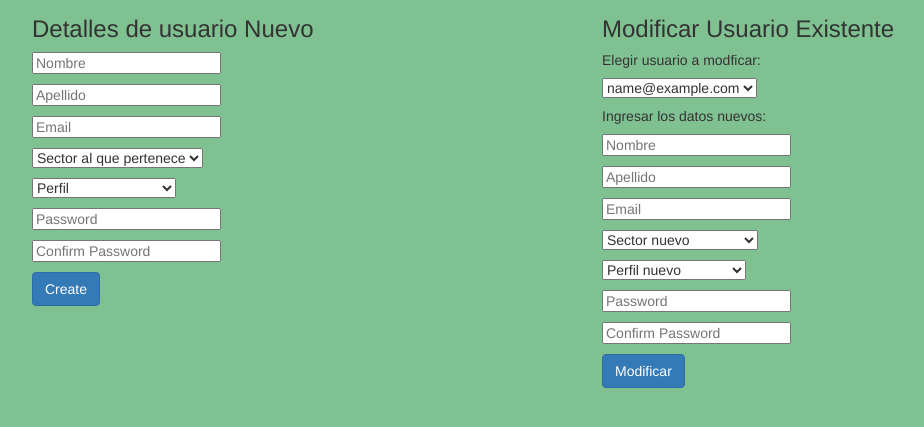
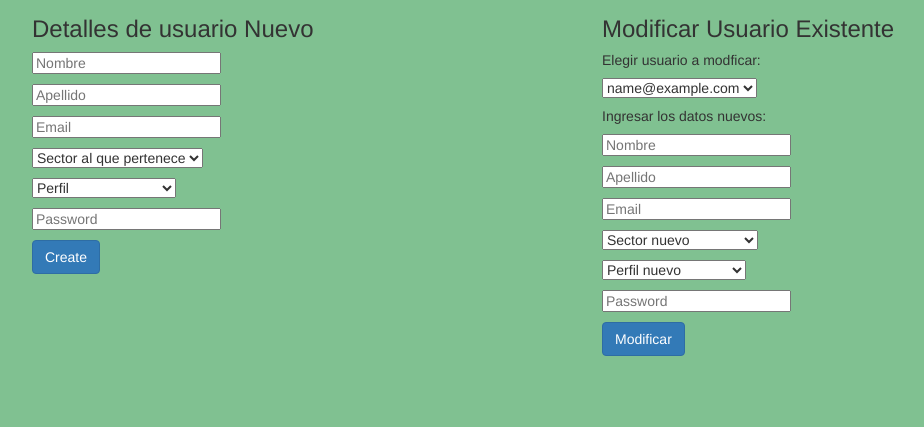
Before and after one commit to SHeroes/reclamoVecinal, a PHP site: the page made by application/views/usuarios.php in a window 1280 px wide. Shown: the part 355-782 px from the top of the page, without its empty margins (53-977 px from the left). Run offline with PHP 8.4, Linux system fonts and the light colour scheme; the template is opened without the code that fills it: most values are stand-ins (such as "Sample title", 1, 10 or a date in 2020); data that the repository does not hold is empty.

Commit message:
se quita la confirmacion de usuario en el administrador

```diff
--- a/application/views/usuarios.php
+++ b/application/views/usuarios.php
@@ -66,8 +66,7 @@
                 <option value="13">Operador Tramites</option>
               </select>
             </p>
-            <p><input type="password" class="span4" name="password" id="password" placeholder="Password"></p>
-            <p><input type="password" class="span4" name="password2" id="password2" placeholder="Confirm Password"></p>
+            <p><input type="password" class="span4 password" name="password"  placeholder="Password"></p>
 
         </div>
         <div class="">
@@ -113,8 +112,7 @@
                 <option value="13">Operador Tramites</option>
               </select>
             </p>
-            <p><input type="password" class="span4 required" name="password" id="password" placeholder="Password" required></p>
-            <p><input type="password" class="span4 required" name="password2" id="password2" placeholder="Confirm Password" required></p>
+            <p><input type="password" class="span4 required password" name="password" placeholder="Password" required></p>
 
         </div>
         <div class="">
--- a/assets/js/main_admin.js
+++ b/assets/js/main_admin.js
@@ -68,8 +68,7 @@ $(function () {
         email       : $('#new-user #email').val(),
         perfil_level: $('#new-user #teamId').val(),
         miembro_sector: $('#new-user #miembro_sector').val(),
-        password1   : $('#new-user #password').val(),
-        password2   : $('#new-user #password2').val()
+        password1   : $('#new-user .password').val()
       };
       // TODO: Client-side validation goes here
 
@@ -105,8 +104,7 @@ $(function () {
           email       : $('#mod-user #email').val(),
           perfil_level: $('#mod-user #teamId').val(),
           miembro_sector: $('#mod-user #miembro_sector').val(),
-          password1   : $('#mod-user #password').val(),
-          password2   : $('#mod-user #password2').val()
+          password1   : $('#mod-user .password').val()
         };
         // TODO: Client-side validation goes here
 
```
